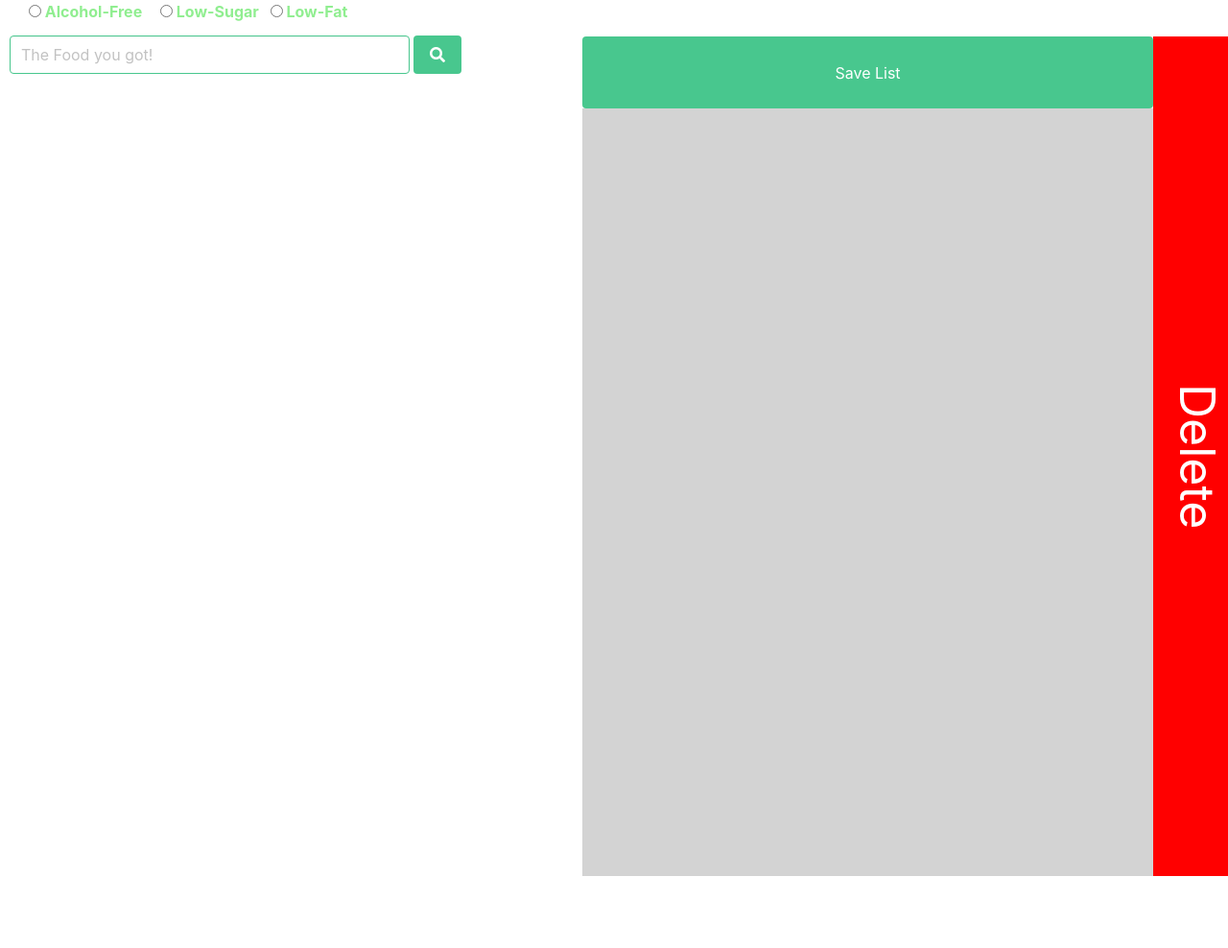
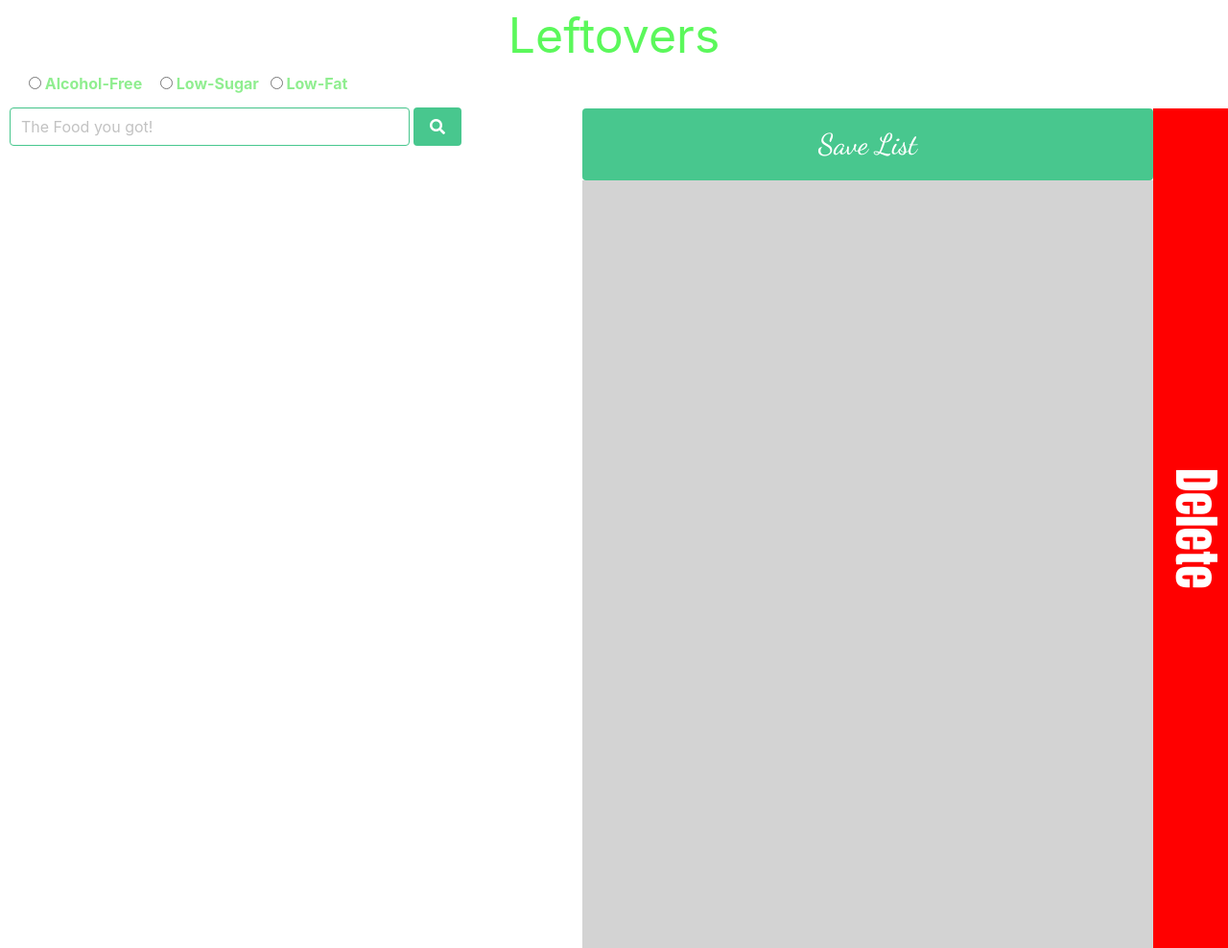
Before and after one commit to tonganknight/awesome-sauce, a plain HTML site: page index.html in a window 1280 px wide. Shown: the whole page at 96% size. Before the commit the page ends 913 px from the top, so only its background shows below. Drawn offline with nearby package versions, Linux system fonts and the light colour scheme.

Commit message:
I fixed the CSS to show correctly

```diff
--- a/assets/cs/stlye.css
+++ b/assets/cs/stlye.css
@@ -27,6 +27,12 @@ a{
 
 }
 
+.banner{
+    text-align: center;
+    color: rgba(6, 245, 6, 0.658);
+    font-size: 50px;
+}
+
 .results{
     margin-top: 0px;
     margin-right: 5px;;
@@ -36,6 +42,7 @@ a{
     width: 150px;
     border-radius: 17px;
 }
+
 
 .a.results{
     margin-left:15px;
@@ -82,6 +89,8 @@ a{
     height: 75px;
     width: 100%;
     margin-top: 13px;
+    font-family: 'Dancing Script', cursive;
+    font-size: 30px;
 }
 
 
@@ -96,6 +105,7 @@ a{
     display: flex;
     justify-content: center;
     align-items: center;
+    font-family: 'Anton', sans-serif;
 }
 
 .trashopen{
--- a/index.html
+++ b/index.html
@@ -9,7 +9,9 @@
     <link rel="stylesheet" href="https://cdn.jsdelivr.net/npm/bulma@0.9.1/css/bulma.min.css">
     <!--FontAwesome-->
     <link rel="stylesheet" href="https://cdnjs.cloudflare.com/ajax/libs/font-awesome/5.15.1/css/all.min.css">
-
+    <!--Google Fonts-->
+    <link rel="preconnect" href="https://fonts.gstatic.com">
+    <link href="https://fonts.googleapis.com/css2?family=Anton&family=Dancing+Script:wght@500&display=swap" rel="stylesheet">
 
 
     <link rel="stylesheet" href="./assets/cs/stlye.css">
@@ -59,6 +61,10 @@
 
 
         <div id="edamam-badge" data-color="white"></div>
+
+        <div class="banner">
+            Leftovers
+        </div>
 
             <div class="radio">
 
```
